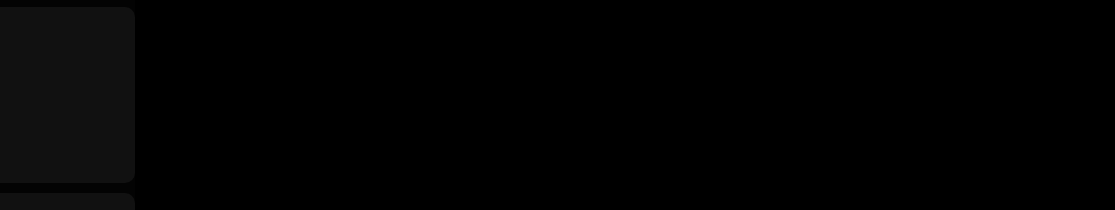
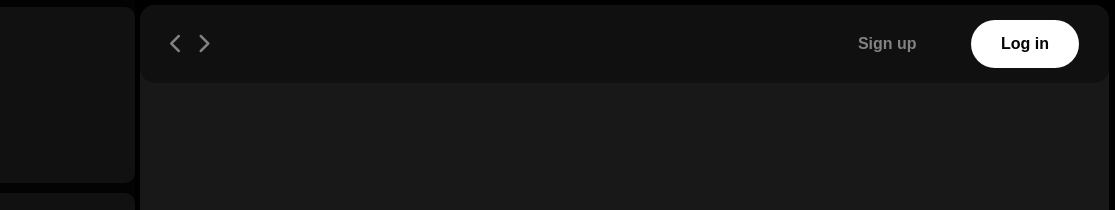
Before and after one commit to akhilmohnn/Spotify-Clone--Html-n-Css-, a plain HTML site: page index.html in a window 1280 px wide. Shown: the top 210 px of the page, 165-1280 px from the left. Drawn offline with Linux system fonts and the light colour scheme.

Commit message:
updations

```diff
--- a/index.html
+++ b/index.html
@@ -4,7 +4,7 @@
     <meta charset="UTF-8">
     <meta name="viewport" content="width=device-width, initial-scale=1.0">
     <link rel="stylesheet" href="style.css">
-    <link rel="icon" href="https://p7.hiclipart.com/preview/152/944/50/spotify-music-playlist-computer-icons-streaming-media-spotify.jpg">
+    <link rel="icon" href="https://c0.klipartz.com/pngpicture/25/70/gratis-png-spotify-logo-streaming-de-musica-multimedia-spotify-logo-thumbnail.png">
     <link rel="stylesheet" href="https://cdnjs.cloudflare.com/ajax/libs/font-awesome/6.6.0/css/all.min.css" integrity="sha512-Kc323vGBEqzTmouAECnVceyQqyqdsSiqLQISBL29aUW4U/M7pSPA/gEUZQqv1cwx4OnYxTxve5UMg5GT6L4JJg==" crossorigin="anonymous" referrerpolicy="no-referrer" />
 
     <title>Spotify- clone</title>
@@ -100,5 +100,30 @@
 
     </div>
 
+    <!--Main function starts from here................ -->
+
+    <div class="mainsection">
+        <div class="top-nav">
+            <div class="prev-btn">
+                <button><i class="fa-solid fa-chevron-left"></i></button>
+                <button><i class="fa-solid fa-chevron-right"></i></button>
+
+            </div>
+
+            <div class="login-btn">
+
+                <button class="signup">Sign up</button>
+                <button class="login">Log in</button>
+            </div>
+
+
+        </div>
+
+
+
+
+
+    </div>
+
 </body>
 </html>
--- a/style.css
+++ b/style.css
@@ -178,6 +178,7 @@ body{
 
 .eng-btn button
 {
+
     padding: 10px 30px;
     background: transparent;
     border: 0;
@@ -188,7 +189,73 @@ body{
     margin: 20px 0;
 }
 
+
 .eng-btn button:hover{
     padding: 11px 30px;
     border: 1px solid #ffffff;
 }
+
+.mainsection{
+   margin-left: 305px;
+   background: #181818;
+   height: 100vh;
+   margin-right: 6px;
+   margin-top: 5px;
+   border-radius: 15px;
+}
+
+.mainsection .top-nav{
+   padding: 15px 30px;
+   background: #101010;
+   display: flex;
+   align-items: center;
+   justify-content: space-between;
+   border-radius: 15px;
+
+}
+
+.mainsection .top-nav  button{
+   background: transparent;
+   border: 0;
+   outline: 0;
+}
+
+.mainsection .top-nav .prev-btn i{
+   color: #838181;
+   font-size: 20px;
+   margin-right: 10px;
+}
+
+.top-nav .login-btn .signup {
+
+   color: #838181;
+   font-size: 16px;
+   font-weight: 600;
+   margin-right: 50px;
+
+}
+.top-nav .login-btn .signup:hover{
+
+   color: #ffffff;
+
+
+}
+
+.top-nav .login-btn .login {
+
+   color: #050505;
+   font-size: 16px;
+   font-weight: 600;
+   background: #ffffff;
+   padding: 15px 30px;
+   border-radius: 25px;
+
+}
+
+.top-nav .login-btn .login:hover{
+
+   transform: scale(1.05);
+   background: #e8e8e8;
+
+
+}
```
